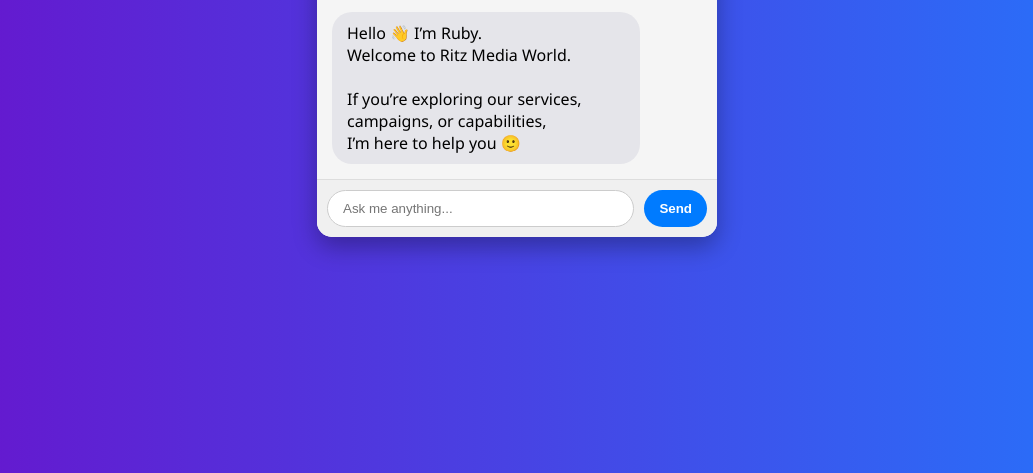
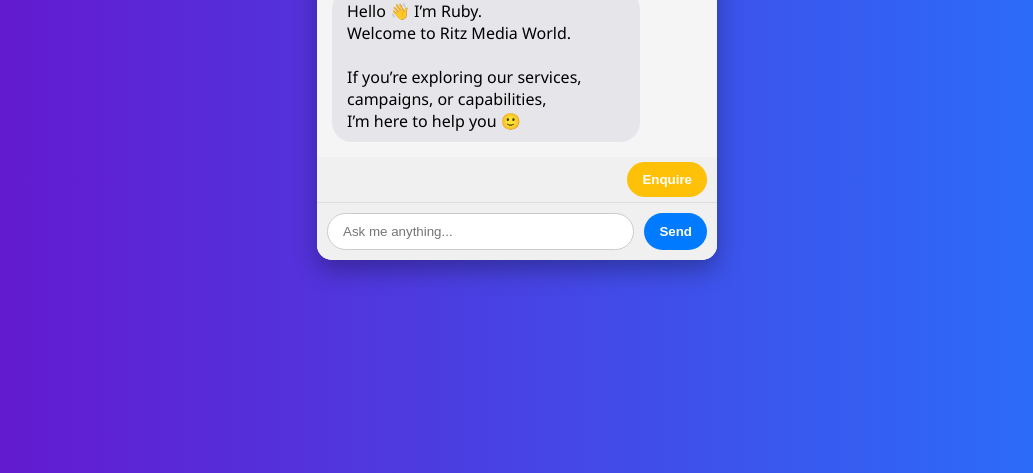
Before and after one commit to rubiakhan02/rmw_chatbot, a plain HTML site: page static/index.html in a window 1280 px wide. Shown: the part 327-800 px from the top of the page, without its empty margins (123-1156 px from the left). Drawn offline with Linux system fonts and the light colour scheme.

Commit message:
fix enquire button

```diff
--- a/static/index.html
+++ b/static/index.html
@@ -19,6 +19,10 @@
     </div>
 
     <div id="chat-box" class="chat-box"></div>
+
+    <div class="enquire-container">
+      <button class="fixed-enquire-btn" onclick="openLeadModal()">Enquire</button>
+    </div>
 
     <div class="input-container">
       <input type="text" id="user-input" placeholder="Ask me anything..." />
--- a/static/style.css
+++ b/static/style.css
@@ -39,6 +39,33 @@
   width: 40px;
   height: 40px;
   border-radius: 50%;
+}
+
+.enquire-container {
+  display: flex;
+  justify-content: flex-end;
+  padding: 5px 10px;
+  background: #f0f0f0;
+}
+
+.fixed-enquire-btn {
+  padding: 10px 15px;
+  margin-left: 10px;
+  border-radius: 20px;
+  border: none;
+  background-color: #ffc107;
+  color: white;
+  font-weight: bold;
+  cursor: pointer;
+  transition: all 0.2s ease;
+}
+
+.fixed-enquire-btn:hover {
+  background-color: #e0a800;
+}
+
+.fixed-enquire-btn:active {
+  transform: scale(0.98);
 }
 
 /* ================= CHAT BOX ================= */
```
